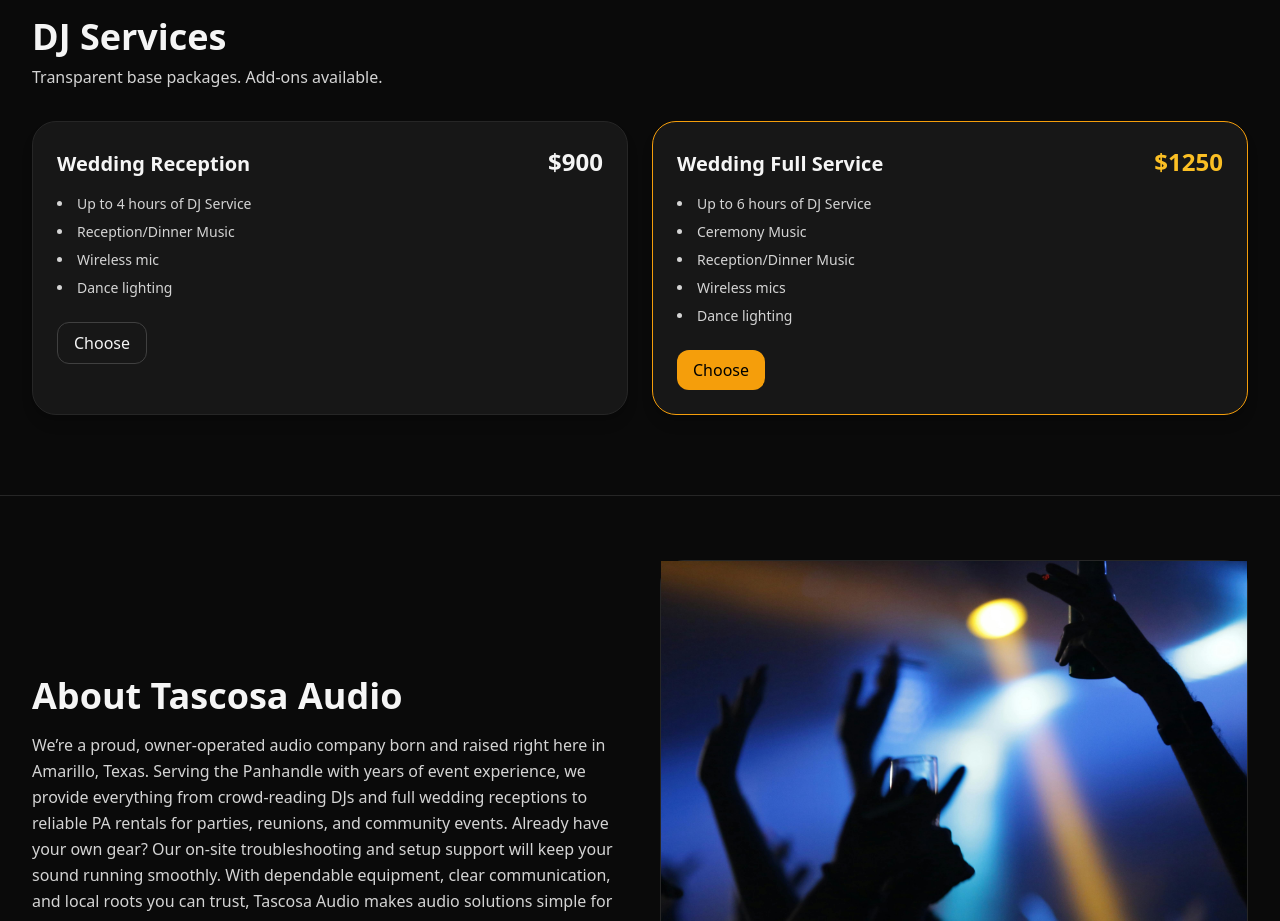
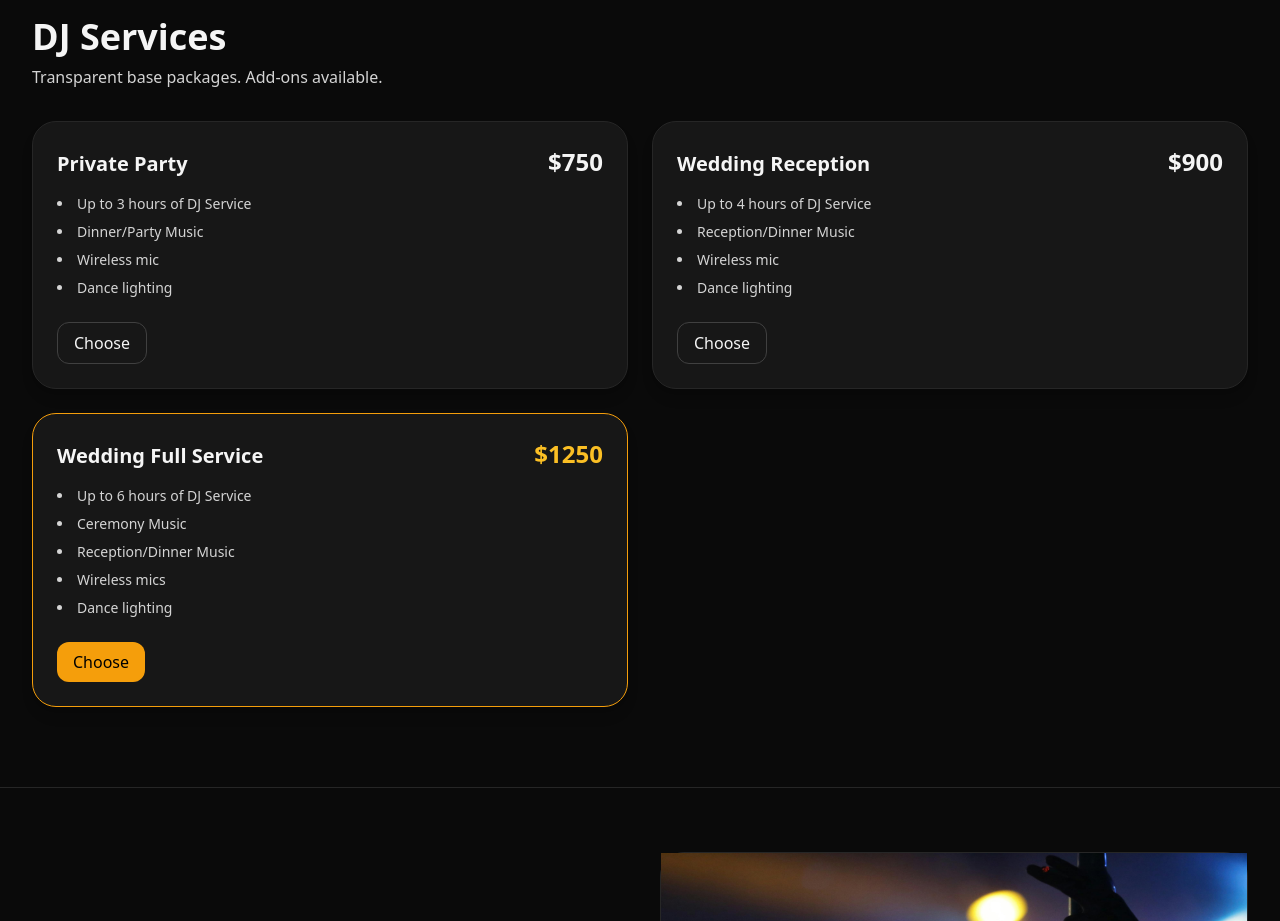
Before and after one commit to dexter806/tascosa.audio, a Next.js app: page / in a window 1280 px wide. Shown: the part 1300-2221 px from the top of the page. Built offline with nearby package versions, Linux system fonts and the light colour scheme.

Commit message:
Update index.js

```diff
--- a/pages/index.js
+++ b/pages/index.js
@@ -157,7 +157,8 @@ export default function Home() {
 
   <div className="mt-8 grid md:grid-cols-2 gap-6 justify-center">
     {[
-      { tier: "Wedding Reception", price: "$900", features: ["Up to 4 hours of DJ Service", "Reception/Dinner Music", "Wireless mic", "Dance lighting"] },
+    {tier: "Private Party", price: "$750", features: ["Up to 3 hours of DJ Service", "Dinner/Party Music", "Wireless mic", "Dance lighting"]},
+    { tier: "Wedding Reception", price: "$900", features: ["Up to 4 hours of DJ Service", "Reception/Dinner Music", "Wireless mic", "Dance lighting"] },
       { tier: "Wedding Full Service", price: "$1250", features: ["Up to 6 hours of DJ Service", "Ceremony Music", "Reception/Dinner Music", "Wireless mics", "Dance lighting"], highlight: true },
     ].map((p) => (
       <div key={p.tier} className={`rounded-3xl border ${p.highlight ? 'border-amber-500' : 'border-neutral-800'} bg-neutral-900 p-6 shadow-lg`}>
```
